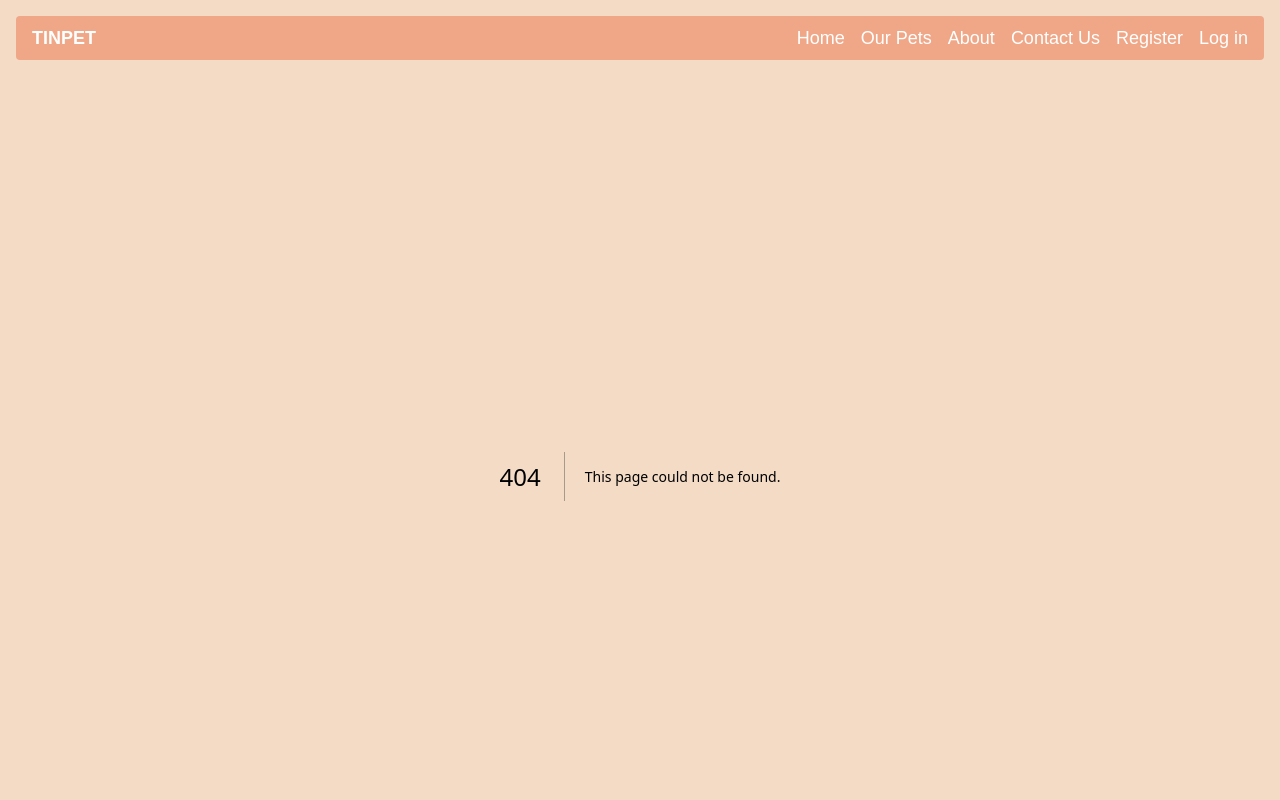
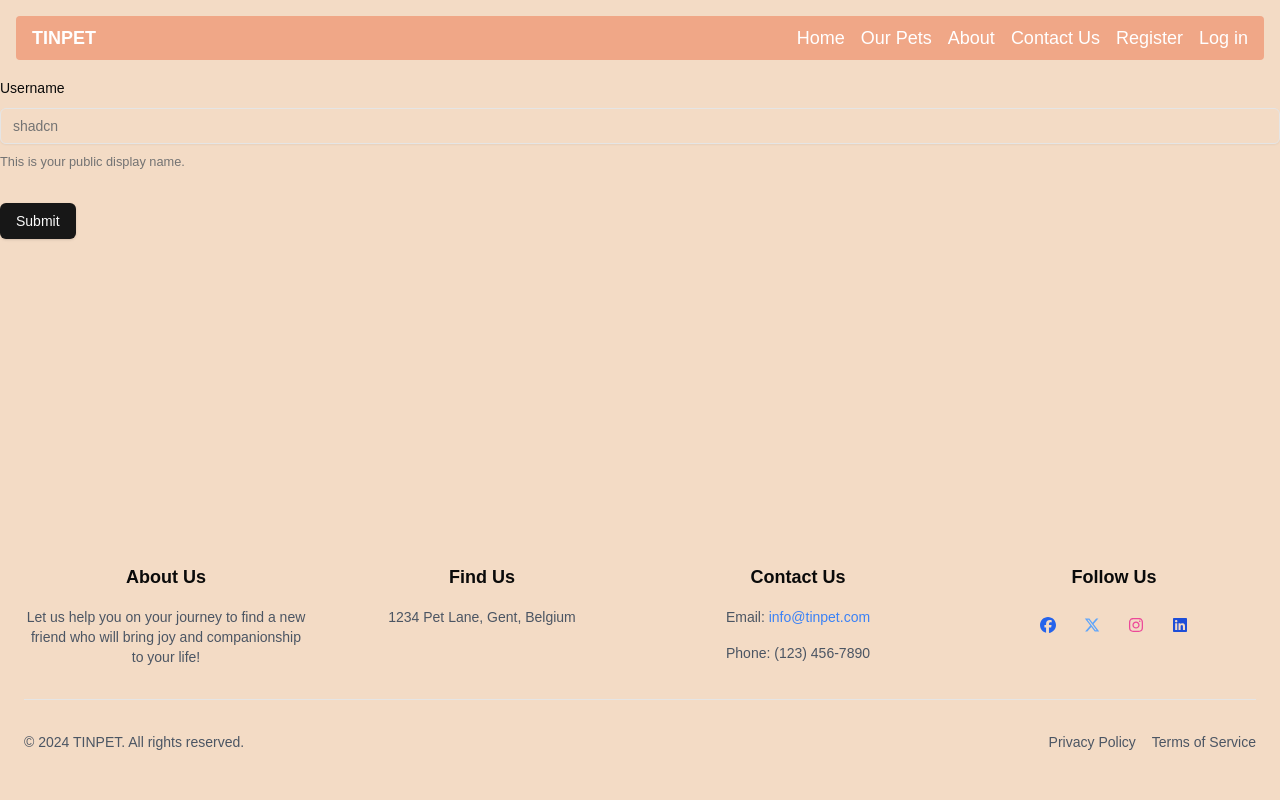
Before and after one commit to vanaspereneefje/Tinpets, a Next.js app: page /pet-form in a window 1280 px wide. Before the commit this address had no page. Shown: the top 800 px of the page. Built offline with nearby package versions, Linux system fonts and the light colour scheme.

Commit message:
Added shadcn form and created a pet-form page

```diff
--- /dev/null
+++ b/app/pet-form/page.jsx
@@ -0,0 +1,64 @@
+"use client"
+
+import { zodResolver } from "@hookform/resolvers/zod"
+import { useForm } from "react-hook-form"
+import { z } from "zod"
+
+import { Button } from "@/components/ui/button"
+import {
+  Form,
+  FormControl,
+  FormDescription,
+  FormField,
+  FormItem,
+  FormLabel,
+  FormMessage,
+} from "@/components/ui/form"
+import { Input } from "@/components/ui/input"
+
+const formSchema = z.object({
+  username: z.string().min(2, {
+    message: "Username must be at least 2 characters.",
+  }),
+})
+
+export default function ProfileForm() {
+    // 1. Define your form.
+    const form = useForm({
+        resolver: zodResolver(formSchema),
+        defaultValues: {
+          username: "",
+        },
+      })
+
+      // 2. Define a submit handler.
+      function onSubmit(values) {
+        // Do something with the form values.
+        // ✅ This will be type-safe and validated.
+        console.log(values)
+      }
+
+  return (
+    <Form {...form}>
+      <form onSubmit={form.handleSubmit(onSubmit)} className="space-y-8">
+        <FormField
+          control={form.control}
+          name="username"
+          render={({ field }) => (
+            <FormItem>
+              <FormLabel>Username</FormLabel>
+              <FormControl>
+                <Input placeholder="shadcn" {...field} />
+              </FormControl>
+              <FormDescription>
+                This is your public display name.
+              </FormDescription>
+              <FormMessage />
+            </FormItem>
+          )}
+        />
+        <Button type="submit">Submit</Button>
+      </form>
+    </Form>
+  )
+}
--- /dev/null
+++ b/components/ui/form.jsx
@@ -0,0 +1,134 @@
+"use client";
+import * as React from "react"
+import { Slot } from "@radix-ui/react-slot"
+import { Controller, FormProvider, useFormContext } from "react-hook-form";
+
+import { cn } from "@/lib/utils"
+import { Label } from "@/components/ui/label"
+
+const Form = FormProvider
+
+const FormFieldContext = React.createContext({})
+
+const FormField = (
+  {
+    ...props
+  }
+) => {
+  return (
+    (<FormFieldContext.Provider value={{ name: props.name }}>
+      <Controller {...props} />
+    </FormFieldContext.Provider>)
+  );
+}
+
+const useFormField = () => {
+  const fieldContext = React.useContext(FormFieldContext)
+  const itemContext = React.useContext(FormItemContext)
+  const { getFieldState, formState } = useFormContext()
+
+  const fieldState = getFieldState(fieldContext.name, formState)
+
+  if (!fieldContext) {
+    throw new Error("useFormField should be used within <FormField>")
+  }
+
+  const { id } = itemContext
+
+  return {
+    id,
+    name: fieldContext.name,
+    formItemId: `${id}-form-item`,
+    formDescriptionId: `${id}-form-item-description`,
+    formMessageId: `${id}-form-item-message`,
+    ...fieldState,
+  }
+}
+
+const FormItemContext = React.createContext({})
+
+const FormItem = React.forwardRef(({ className, ...props }, ref) => {
+  const id = React.useId()
+
+  return (
+    (<FormItemContext.Provider value={{ id }}>
+      <div ref={ref} className={cn("space-y-2", className)} {...props} />
+    </FormItemContext.Provider>)
+  );
+})
+FormItem.displayName = "FormItem"
+
+const FormLabel = React.forwardRef(({ className, ...props }, ref) => {
+  const { error, formItemId } = useFormField()
+
+  return (
+    (<Label
+      ref={ref}
+      className={cn(error && "text-destructive", className)}
+      htmlFor={formItemId}
+      {...props} />)
+  );
+})
+FormLabel.displayName = "FormLabel"
+
+const FormControl = React.forwardRef(({ ...props }, ref) => {
+  const { error, formItemId, formDescriptionId, formMessageId } = useFormField()
+
+  return (
+    (<Slot
+      ref={ref}
+      id={formItemId}
+      aria-describedby={
+        !error
+          ? `${formDescriptionId}`
+          : `${formDescriptionId} ${formMessageId}`
+      }
+      aria-invalid={!!error}
+      {...props} />)
+  );
+})
+FormControl.displayName = "FormControl"
+
+const FormDescription = React.forwardRef(({ className, ...props }, ref) => {
+  const { formDescriptionId } = useFormField()
+
+  return (
+    (<p
+      ref={ref}
+      id={formDescriptionId}
+      className={cn("text-[0.8rem] text-muted-foreground", className)}
+      {...props} />)
+  );
+})
+FormDescription.displayName = "FormDescription"
+
+const FormMessage = React.forwardRef(({ className, children, ...props }, ref) => {
+  const { error, formMessageId } = useFormField()
+  const body = error ? String(error?.message) : children
+
+  if (!body) {
+    return null
+  }
+
+  return (
+    (<p
+      ref={ref}
+      id={formMessageId}
+      className={cn("text-[0.8rem] font-medium text-destructive", className)}
+      {...props}>
+      {body}
+    </p>)
+  );
+})
+FormMessage.displayName = "FormMessage"
+
+export {
+  useFormField,
+  Form,
+  FormItem,
+  FormLabel,
+  FormControl,
+  FormDescription,
+  FormMessage,
+  FormField,
+}
--- a/package.json
+++ b/package.json
@@ -9,6 +9,7 @@
     "lint": "next lint"
   },
   "dependencies": {
+    "@hookform/resolvers": "^3.9.1",
     "@radix-ui/react-accordion": "^1.2.1",
     "@radix-ui/react-dialog": "^1.1.2",
     "@radix-ui/react-label": "^2.1.0",
@@ -27,9 +28,11 @@
     "react": "19.0.0-rc-66855b96-20241106",
     "react-day-picker": "^8.10.1",
     "react-dom": "19.0.0-rc-66855b96-20241106",
+    "react-hook-form": "^7.54.0",
     "react-icons": "^5.3.0",
     "tailwind-merge": "^2.5.5",
-    "tailwindcss-animate": "^1.0.7"
+    "tailwindcss-animate": "^1.0.7",
+    "zod": "^3.23.8"
   },
   "devDependencies": {
     "eslint": "^8",
```
Also changed, not shown: 1 other file (tests, documents, lock files or other folders).
